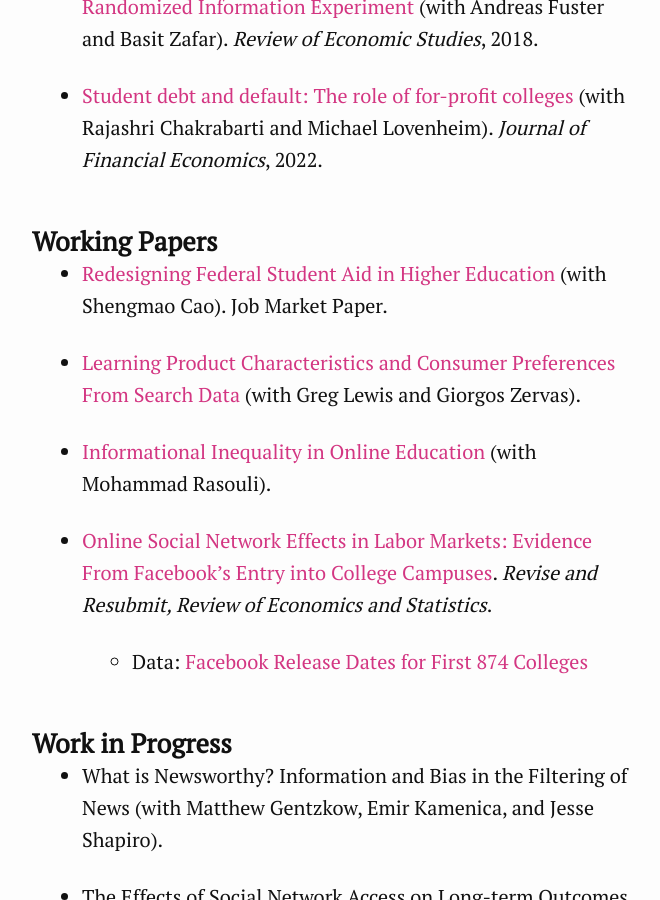
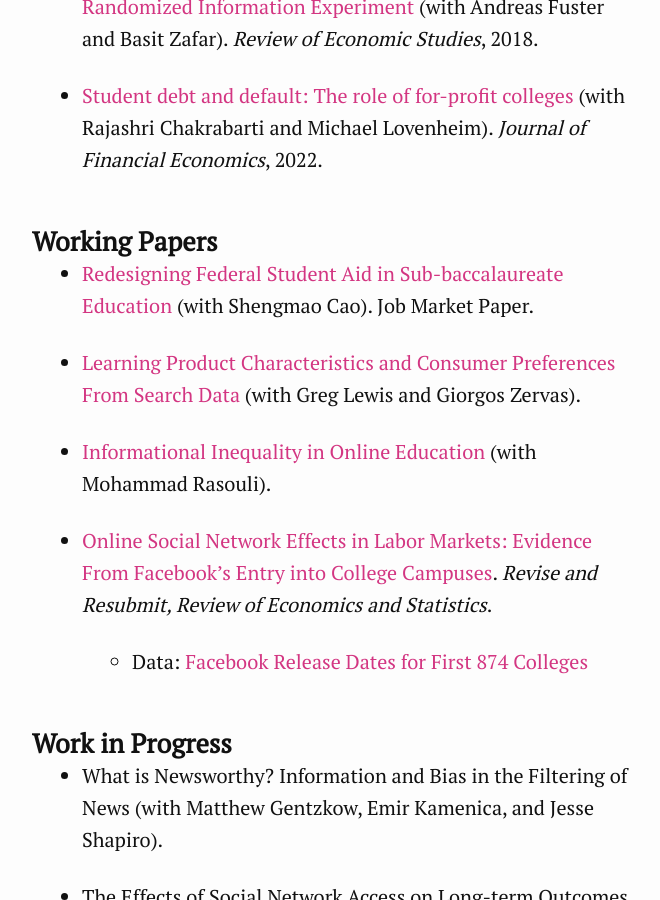
Before and after one commit to luisarmona/luisarmona.github.io, a Jekyll site: the page built from Research.markdown, in a window 1280 px wide and 900 px high, scrolled down 407 px. Shown: the whole window, without its empty margins (308-968 px from the left). Built offline with Jekyll 4.4.1, drawn with Linux system fonts in a browser that asks for light colours.

Commit message:
updated JM link

```diff
--- a/Research.markdown
+++ b/Research.markdown
@@ -16,7 +16,7 @@ permalink: /research/
 
 ### Working Papers
 
-- [Redesigning Federal Student Aid in Higher Education](https://www.dropbox.com/s/39qrk9c1eezgser/jmp_armona.pdf?dl=0) (with Shengmao Cao). Job Market Paper.
+- [Redesigning Federal Student Aid in Sub-baccalaureate Education](https://papers.ssrn.com/sol3/papers.cfm?abstract_id=4300755) (with Shengmao Cao). Job Market Paper.
 
 - [Learning Product Characteristics and Consumer Preferences From Search Data](https://papers.ssrn.com/sol3/papers.cfm?abstract_id=3858377) (with Greg Lewis and Giorgos Zervas).
 
```
Also changed, not shown: 1 other file.
